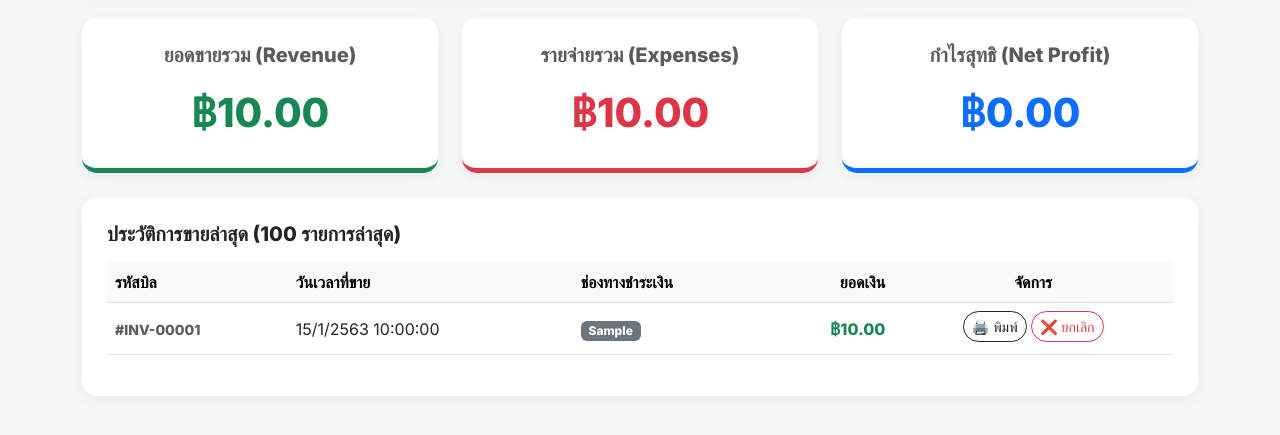
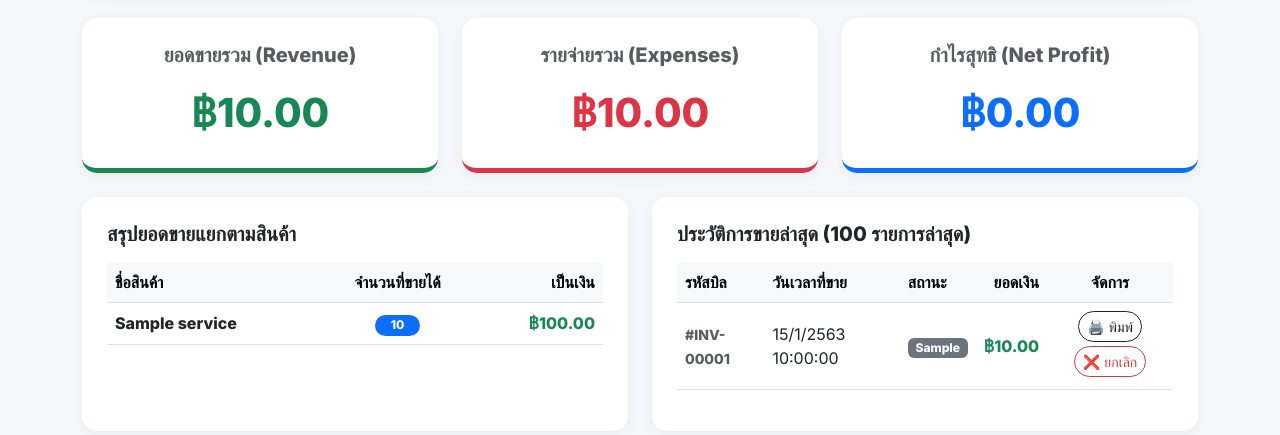
Before and after one commit to aodarmys-ops/pjcopyshop, a Flask app: page /reports in a window 1280 px wide. Shown: the part 215-650 px from the top of the page. Run offline with Flask 3, Linux system fonts and the light colour scheme; tables that the repository leaves empty hold one stand-in row (values such as "Sample post").

Commit message:
Add itemized sales summary table to reports page

```diff
--- a/app.py
+++ b/app.py
@@ -528,6 +528,13 @@ def get_reports():
     sales_query = "SELECT SUM(total_amount) as total_revenue FROM Sales WHERE payment_status != 'ยกเลิกบิล'"
     expenses_query = "SELECT SUM(amount) as total_expenses FROM Expenses WHERE 1=1"
     recent_sales_query = "SELECT * FROM Sales WHERE 1=1"
+    item_sales_query = """
+        SELECT p.name, SUM(si.qty) as total_qty, SUM(si.qty * si.price) as total_amount
+        FROM Sale_Items si
+        JOIN Sales s ON si.sale_id = s.id
+        JOIN Products_Services p ON si.product_id = p.id
+        WHERE s.payment_status != 'ยกเลิกบิล'
+    """
 
     params = []
 
@@ -541,6 +548,9 @@ def get_reports():
         sales_query += date_filter
         expenses_query += date_filter
         recent_sales_query += date_filter
+
+        # for join query
+        item_sales_query += " AND s.timestamp >= ? AND s.timestamp <= ?"
 
         # params for each query
         params = [start, end]
@@ -557,6 +567,10 @@ def get_reports():
     recent_sales_query += " ORDER BY timestamp DESC LIMIT 100" # Increase limit if filtering by date
     recent_sales = conn.execute(recent_sales_query, params).fetchall()
 
+    # Itemized Sales Summary
+    item_sales_query += " GROUP BY p.id ORDER BY total_amount DESC"
+    item_sales = conn.execute(item_sales_query, params).fetchall()
+
     conn.close()
 
     net_profit = total_revenue - total_expenses
@@ -565,7 +579,8 @@ def get_reports():
         "total_revenue": total_revenue,
         "total_expenses": total_expenses,
         "net_profit": net_profit,
-        "recent_sales": [dict(ix) for ix in recent_sales]
+        "recent_sales": [dict(ix) for ix in recent_sales],
+        "item_sales": [dict(ix) for ix in item_sales]
     })
 
 if __name__ == '__main__':
--- a/templates/reports.html
+++ b/templates/reports.html
@@ -64,9 +64,31 @@
             </div>
         </div>
 
+        <!-- Tables -->
+        <div class="row g-4">
+            <!-- Itemized Sales Table -->
+            <div class="col-md-6">
+                <div class="glass-card">
+                    <h5 class="fw-bold mb-3" id="itemSalesTitle">สรุปยอดขายแยกตามสินค้า</h5>
+                    <div class="table-responsive">
+                        <table class="table table-hover align-middle">
+                            <thead class="table-light">
+                                <tr>
+                                    <th>ชื่อสินค้า</th>
+                                    <th class="text-center">จำนวนที่ขายได้</th>
+                                    <th class="text-end">เป็นเงิน</th>
+                                </tr>
+                            </thead>
+                            <tbody id="itemSalesTable">
+                                <!-- Data rendered by JS -->
+                            </tbody>
+                        </table>
+                    </div>
+                </div>
+            </div>
+
             <!-- Recent Sales Table -->
-        <div class="row">
-            <div class="col-12">
+            <div class="col-md-6">
                 <div class="glass-card">
                     <h5 class="fw-bold mb-3" id="salesTableTitle">ประวัติการขายล่าสุด (100 รายการล่าสุด)</h5>
                     <div class="table-responsive">
@@ -75,7 +97,7 @@
                                 <tr>
                                     <th>รหัสบิล</th>
                                     <th>วันเวลาที่ขาย</th>
-                                    <th>ช่องทางชำระเงิน</th>
+                                    <th>สถานะ</th>
                                     <th class="text-end">ยอดเงิน</th>
                                     <th class="text-center">จัดการ</th>
                                 </tr>
@@ -120,10 +142,27 @@
                 profitEl.classList.add('text-danger');
             }
 
-            // Update Table
+            // Update Table - Item Sales
+            const itemTbody = document.getElementById('itemSalesTable');
+            itemTbody.innerHTML = '';
+            if (data.item_sales && data.item_sales.length > 0) {
+                data.item_sales.forEach(item => {
+                    let row = `<tr>
+                        <td class="fw-bold text-dark">${item.name}</td>
+                        <td class="text-center"><span class="badge bg-primary rounded-pill px-3">${item.total_qty}</span></td>
+                        <td class="text-end fw-bold text-success">${fmt(item.total_amount)}</td>
+                    </tr>`;
+                    itemTbody.innerHTML += row;
+                });
+            } else {
+                itemTbody.innerHTML = `<tr><td colspan="3" class="text-center text-muted">ไม่พบข้อมูลการขายในช่วงเวลานี้</td></tr>`;
+            }
+
+            // Update Table - Recent Sales
             const tbody = document.getElementById('salesTable');
             tbody.innerHTML = '';
 
+            if (data.recent_sales && data.recent_sales.length > 0) {
                 data.recent_sales.forEach(s => {
                     const d = new Date(s.timestamp).toLocaleString('th-TH');
                     let badgeColor = 'secondary';
@@ -148,6 +187,9 @@
                     </tr>`;
                     tbody.innerHTML += row;
                 });
+            } else {
+                tbody.innerHTML = `<tr><td colspan="5" class="text-center text-muted">ไม่พบประวัติการขายในช่วงเวลานี้</td></tr>`;
+            }
         }
 
         async function voidSale(id) {
```
Lines whose indentation alone changed are shown as unchanged.
